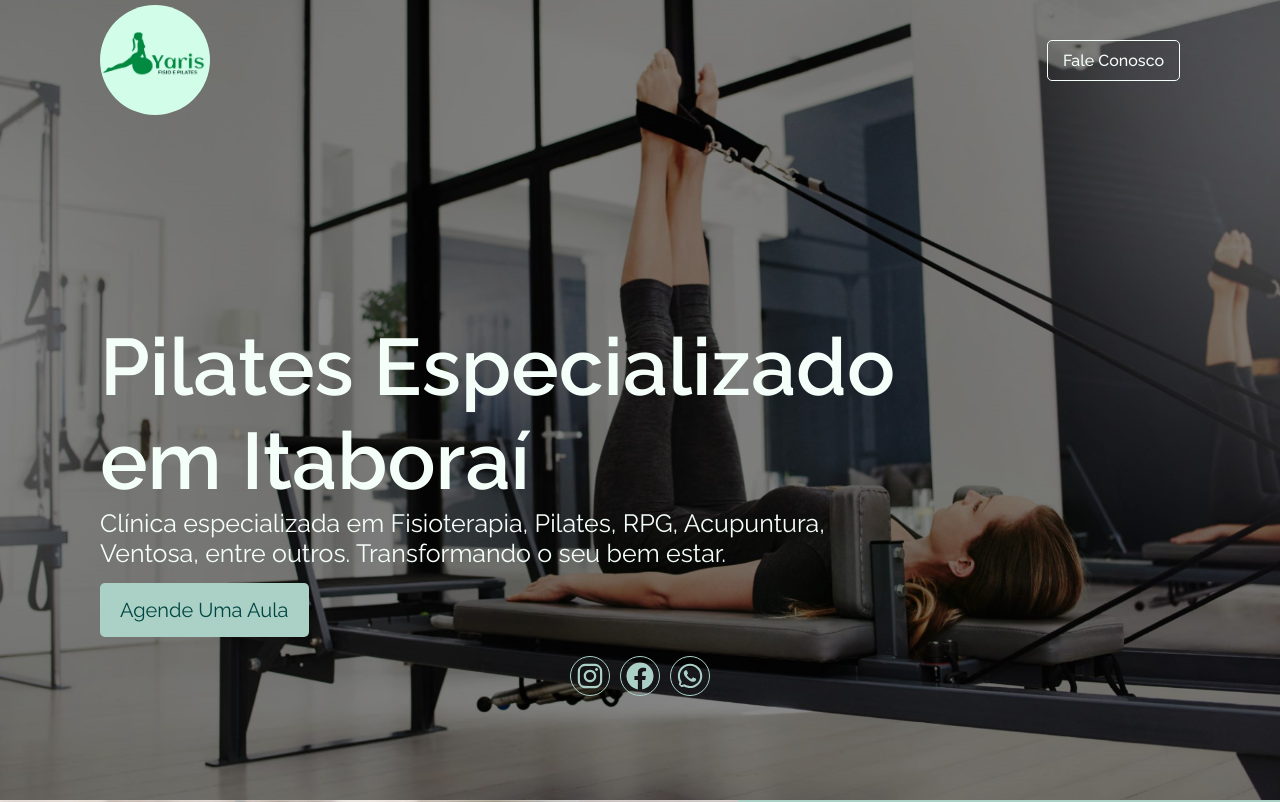
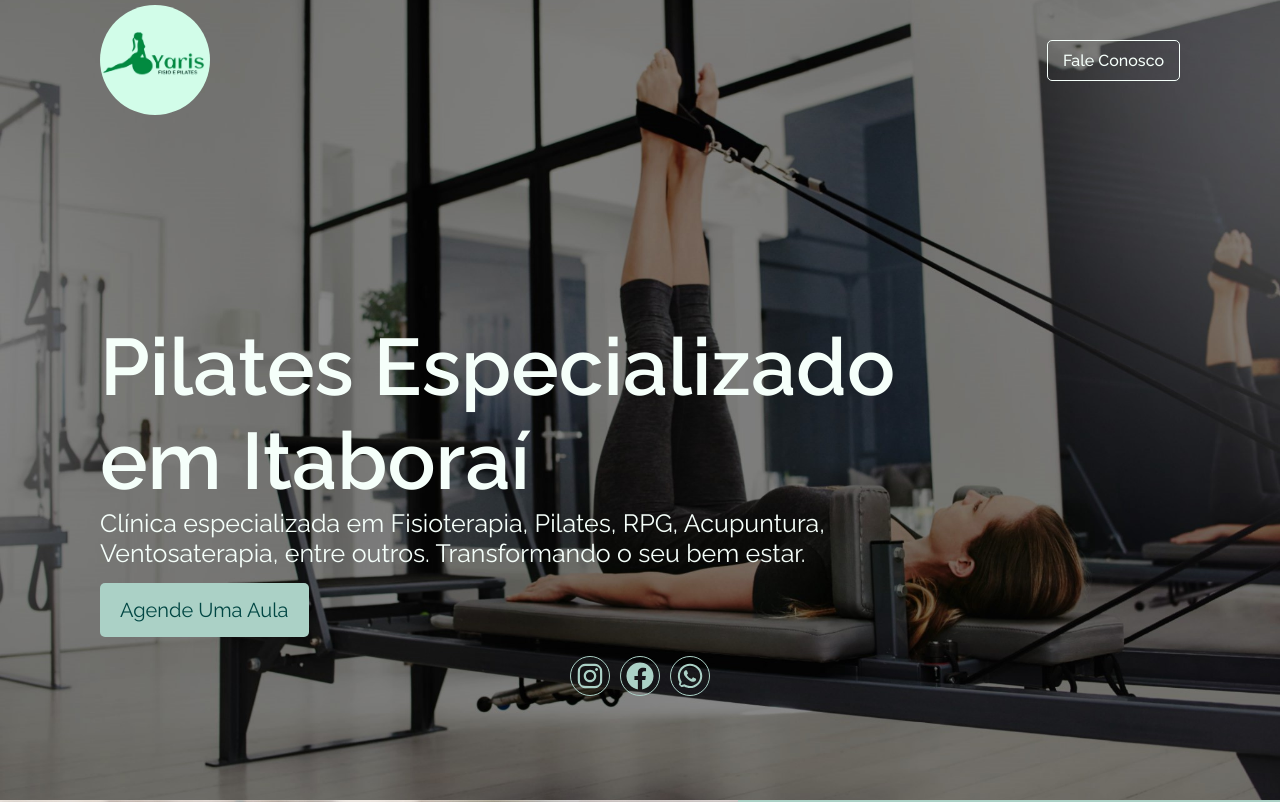
Before and after one commit to Ianbarbosa1/yaris, a React (Vite) app: page / in a window 1280 px wide. Shown: the top 802 px of the page. Built offline with nearby package versions, Linux system fonts and the light colour scheme.

Commit message:
Alteração no inicio no site!

```diff
--- a/src/componentes/header.jsx
+++ b/src/componentes/header.jsx
@@ -30,7 +30,7 @@ export function Header() {
 
       <section className="titulos-header">
         <h1>Pilates Especializado em Itaboraí</h1>
-        <p>Clínica especializada em Fisioterapia, Pilates, RPG, Acupuntura, Ventosa, entre outros. Transformando o seu bem estar.</p>
+        <p>Clínica especializada em Fisioterapia, Pilates, RPG, Acupuntura, Ventosaterapia, entre outros. Transformando o seu bem estar.</p>
         <a href={mensagem}>Agende Uma Aula</a>
       </section>
 
```
